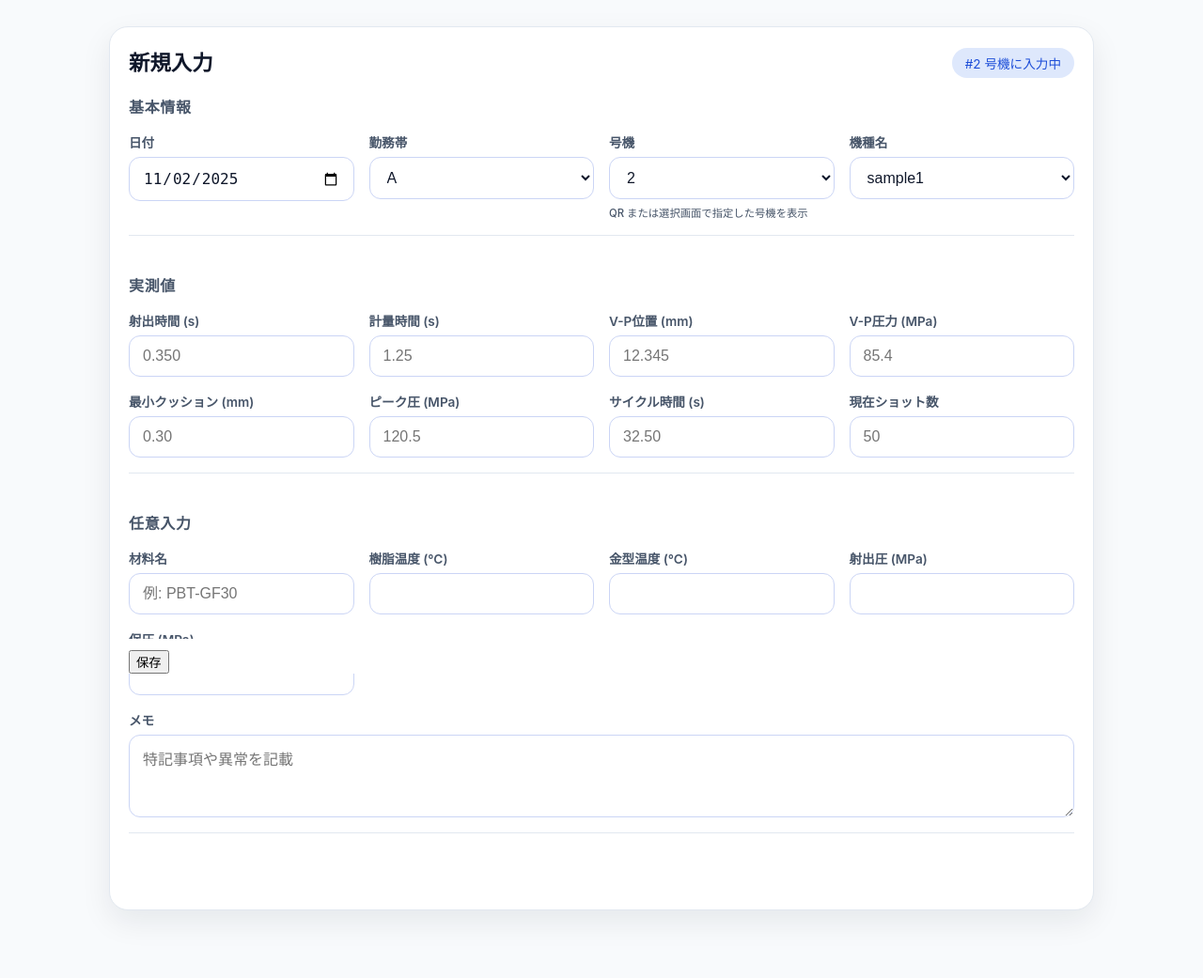
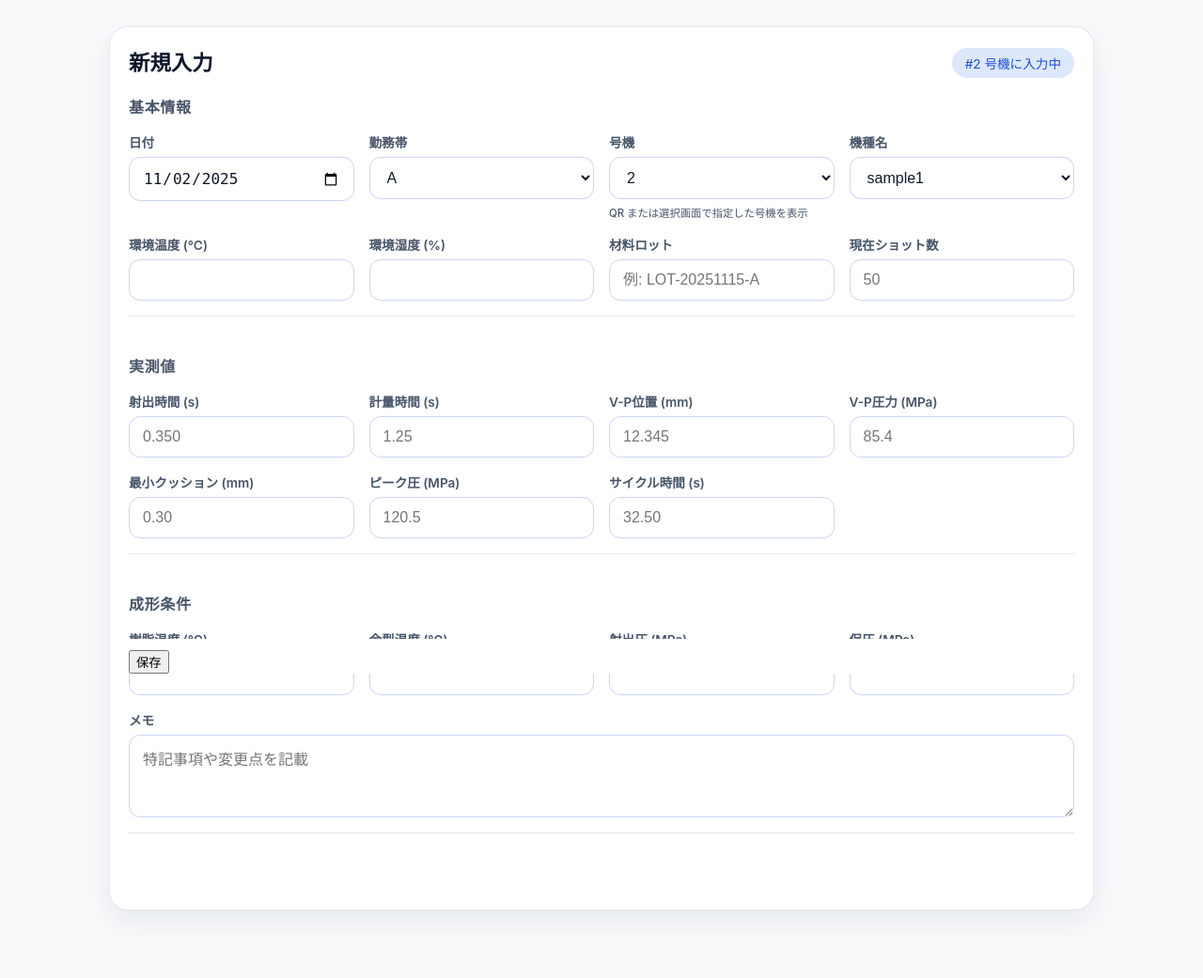
Before and after one commit to mokamoca/data-entry-app, a Flask app: page /?machine=2 in a window 1280 px wide. Shown: the part 59-1100 px from the top of the page at 94% size. Run offline with Flask 3, Linux system fonts and the light colour scheme; some libraries are stand-ins or nearby versions.

Commit message:
feat: 入力フォームの環境情報必須化と成形条件プリセット改善

```diff
--- a/app/forms.py
+++ b/app/forms.py
@@ -35,7 +35,31 @@
     shift = SelectField("勤務帯", validators=[validators.DataRequired(message=REQUIRED_MESSAGE)])
     machine_no = SelectField("号機", validators=[validators.DataRequired(message=REQUIRED_MESSAGE)])
     model_name = SelectField("機種名", validators=[validators.DataRequired(message=REQUIRED_MESSAGE)])
-
+    environment_temp = DecimalField(
+        "環境温度 (℃)",
+        places=1,
+        rounding=None,
+        validators=[
+            validators.InputRequired(message=REQUIRED_MESSAGE),
+            validators.NumberRange(min=-50, max=80),
+        ],
+        render_kw={"step": "0.1", "inputmode": "decimal"},
+    )
+    environment_humidity = DecimalField(
+        "環境湿度 (%)",
+        places=1,
+        rounding=None,
+        validators=[
+            validators.InputRequired(message=REQUIRED_MESSAGE),
+            validators.NumberRange(min=0, max=100),
+        ],
+        render_kw={"step": "0.1", "inputmode": "decimal"},
+    )
+    material_lot = StringField(
+        "材料ロット",
+        validators=[validators.DataRequired(message=REQUIRED_MESSAGE), validators.Length(max=120)],
+        render_kw={"placeholder": "例: LOT-20251115-A"},
+    )
     inj_time = DecimalField(
         "射出時間 (s)",
         places=3,
@@ -114,12 +138,6 @@
         ],
         render_kw={"step": "1", "placeholder": "50", "inputmode": "numeric"},
     )
-
-    material = StringField(
-        "材料名",
-        validators=[validators.Optional(), validators.Length(max=50)],
-        render_kw={"placeholder": "PBT-GF30"},
-    )
     melt_temp = DecimalField(
         "樹脂温度 (℃)",
         places=1,
--- a/app/routes/main.py
+++ b/app/routes/main.py
@@ -63,6 +63,33 @@
     return shift_choices[2]
 
 
+def _prefill_conditions(form: EntryForm, machine_no: int, model_name: str):
+    if not machine_no or not model_name:
+        return
+    with session_scope() as db_session:
+        latest = (
+            db_session.query(Entry)
+            .filter(Entry.machine_no == machine_no, Entry.model_name == model_name)
+            .order_by(Entry.work_date.desc(), Entry.id.desc())
+            .first()
+        )
+    if not latest:
+        return
+    mappings = {
+        "melt_temp": latest.melt_temp,
+        "mold_temp": latest.mold_temp,
+        "inj_pressure": latest.inj_pressure,
+        "hold_pressure": latest.hold_pressure,
+        "note": latest.note,
+    }
+    for field_name, value in mappings.items():
+        field = getattr(form, field_name, None)
+        if field is None or value is None:
+            continue
+        if field.data in (None, ""):
+            field.data = value
+
+
 @bp.route("/home")
 def home():
     patch_notes = current_app.config.get("PATCH_NOTES", [])
@@ -91,10 +118,18 @@
     if preselected_machine is None:
         return redirect(url_for("main.select_machine"))
 
+    requested_model = request.args.get("model")
+    valid_models = {choice[0] for choice in form.model_name.choices}
+
     if request.method == "GET":
         form.machine_no.data = str(preselected_machine)
         if not form.shift.data:
             form.shift.data = _guess_shift(shift_choices)
+        if requested_model in valid_models:
+            form.model_name.data = requested_model
+        elif not form.model_name.data and form.model_name.choices:
+            form.model_name.data = form.model_name.choices[0][0]
+        _prefill_conditions(form, preselected_machine, form.model_name.data)
 
     if form.validate_on_submit():
         with session_scope() as db_session:
@@ -103,6 +138,13 @@
                 shift=form.shift.data,
                 machine_no=int(form.machine_no.data),
                 model_name=form.model_name.data,
+                environment_temp=float(form.environment_temp.data)
+                if form.environment_temp.data is not None
+                else None,
+                environment_humidity=float(form.environment_humidity.data)
+                if form.environment_humidity.data is not None
+                else None,
+                material_lot=form.material_lot.data or None,
                 inj_time=float(form.inj_time.data),
                 metering_time=float(form.metering_time.data),
                 vp_position=float(form.vp_position.data),
@@ -111,7 +153,6 @@
                 peak_pressure=float(form.peak_pressure.data),
                 cycle_time=float(form.cycle_time.data),
                 shot_count=form.shot_count.data,
-                material=form.material.data or None,
                 melt_temp=float(form.melt_temp.data) if form.melt_temp.data is not None else None,
                 mold_temp=float(form.mold_temp.data) if form.mold_temp.data is not None else None,
                 inj_pressure=float(form.inj_pressure.data) if form.inj_pressure.data is not None else None,
@@ -176,6 +217,9 @@
         "shift",
         "machine_no",
         "model_name",
+        "environment_temp",
+        "environment_humidity",
+        "material_lot",
         "inj_time",
         "metering_time",
         "vp_position",
@@ -184,7 +228,6 @@
         "peak_pressure",
         "cycle_time",
         "shot_count",
-        "material",
         "melt_temp",
         "mold_temp",
         "inj_pressure",
--- a/templates/index.html
+++ b/templates/index.html
@@ -135,13 +135,33 @@
           {{ form.model_name() }}
           {% if form.model_name.errors %}<div class="errors">{{ form.model_name.errors[0] }}</div>{% endif %}
         </label>
+        <label class="field">
+          {{ form.environment_temp.label }}
+          {{ form.environment_temp(step="0.1") }}
+          {% if form.environment_temp.errors %}<div class="errors">{{ form.environment_temp.errors[0] }}</div>{% endif %}
+        </label>
+        <label class="field">
+          {{ form.environment_humidity.label }}
+          {{ form.environment_humidity(step="0.1") }}
+          {% if form.environment_humidity.errors %}<div class="errors">{{ form.environment_humidity.errors[0] }}</div>{% endif %}
+        </label>
+        <label class="field">
+          {{ form.material_lot.label }}
+          {{ form.material_lot() }}
+          {% if form.material_lot.errors %}<div class="errors">{{ form.material_lot.errors[0] }}</div>{% endif %}
+        </label>
+        <label class="field">
+          {{ form.shot_count.label }}
+          {{ form.shot_count() }}
+          {% if form.shot_count.errors %}<div class="errors">{{ form.shot_count.errors[0] }}</div>{% endif %}
+        </label>
       </div>
     </div>
 
     <div class="section">
       <h3>実測値</h3>
       <div class="field-grid">
-        {% for field in [form.inj_time, form.metering_time, form.vp_position, form.vp_pressure, form.min_cushion, form.peak_pressure, form.cycle_time, form.shot_count] %}
+        {% for field in [form.inj_time, form.metering_time, form.vp_position, form.vp_pressure, form.min_cushion, form.peak_pressure, form.cycle_time] %}
           <label class="field">
             {{ field.label }}
             {{ field(step=field.render_kw.step if field.render_kw else None) }}
@@ -154,13 +174,8 @@
     </div>
 
     <div class="section">
-      <h3>任意入力</h3>
+      <h3>成形条件</h3>
       <div class="field-grid">
-        <label class="field">
-          {{ form.material.label }}
-          {{ form.material(placeholder="例: PBT-GF30") }}
-          {% if form.material.errors %}<div class="errors">{{ form.material.errors[0] }}</div>{% endif %}
-        </label>
         <label class="field">
           {{ form.melt_temp.label }}
           {{ form.melt_temp(step="0.1") }}
@@ -183,7 +198,7 @@
         </label>
         <label class="field" style="grid-column:1 / -1;">
           {{ form.note.label }}
-          {{ form.note(placeholder="特記事項や異常を記載") }}
+          {{ form.note(placeholder="特記事項や変更点を記載") }}
           {% if form.note.errors %}<div class="errors">{{ form.note.errors[0] }}</div>{% endif %}
         </label>
       </div>
@@ -200,5 +215,23 @@
   if (window.history.replaceState) {
     window.history.replaceState(null, document.title, window.location.pathname + window.location.search);
   }
+
+  const machineSelect = document.querySelector('select[name="machine_no"]');
+  const modelSelect = document.querySelector('select[name="model_name"]');
+
+  function reloadForPrefill() {
+    if (!machineSelect || !modelSelect) return;
+    const params = new URLSearchParams(window.location.search);
+    params.set('machine', machineSelect.value);
+    params.set('model', modelSelect.value);
+    window.location = `${window.location.pathname}?${params.toString()}`;
+  }
+
+  if (machineSelect) {
+    machineSelect.addEventListener('change', reloadForPrefill);
+  }
+  if (modelSelect) {
+    modelSelect.addEventListener('change', reloadForPrefill);
+  }
 </script>
 {% endblock %}
```
